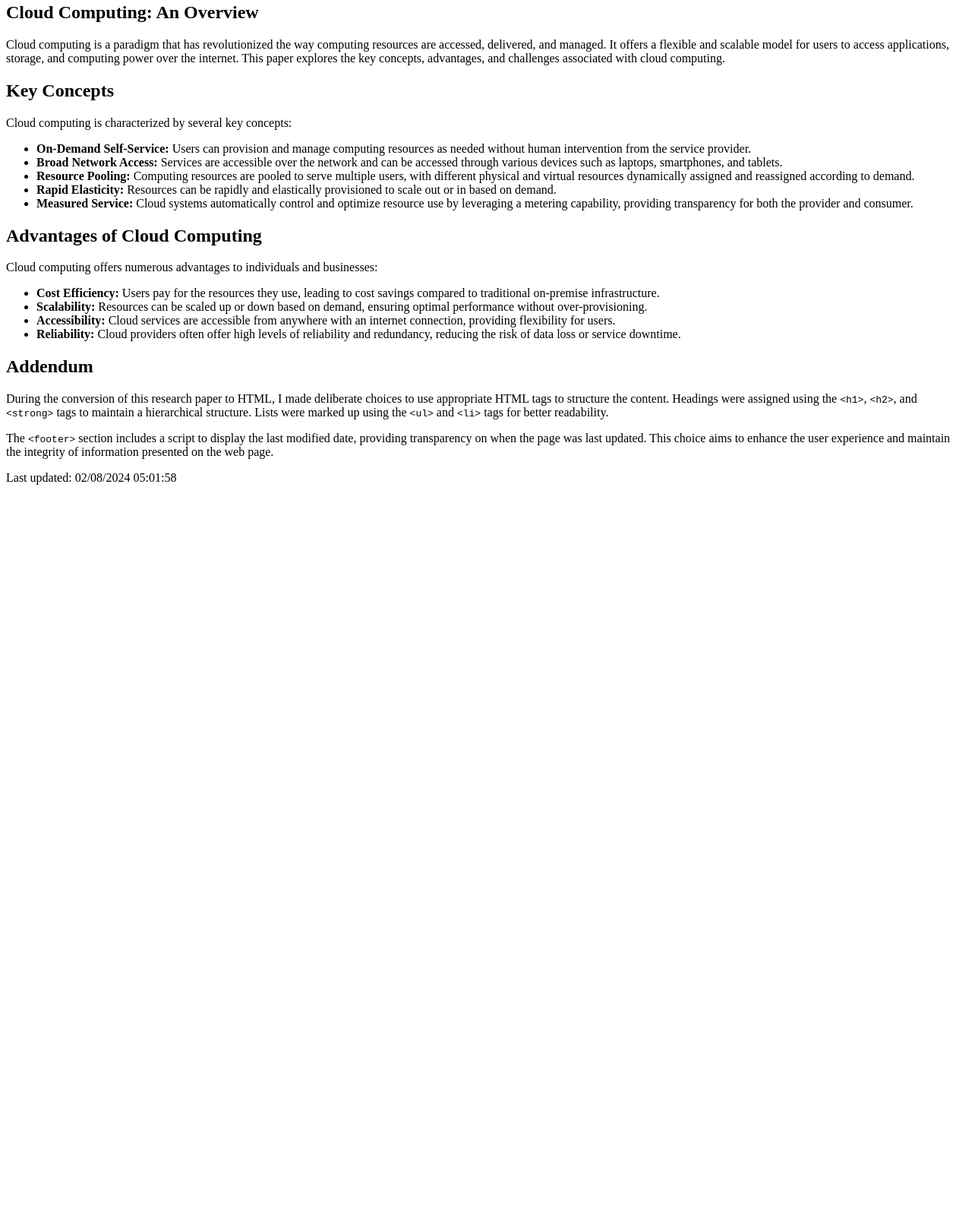
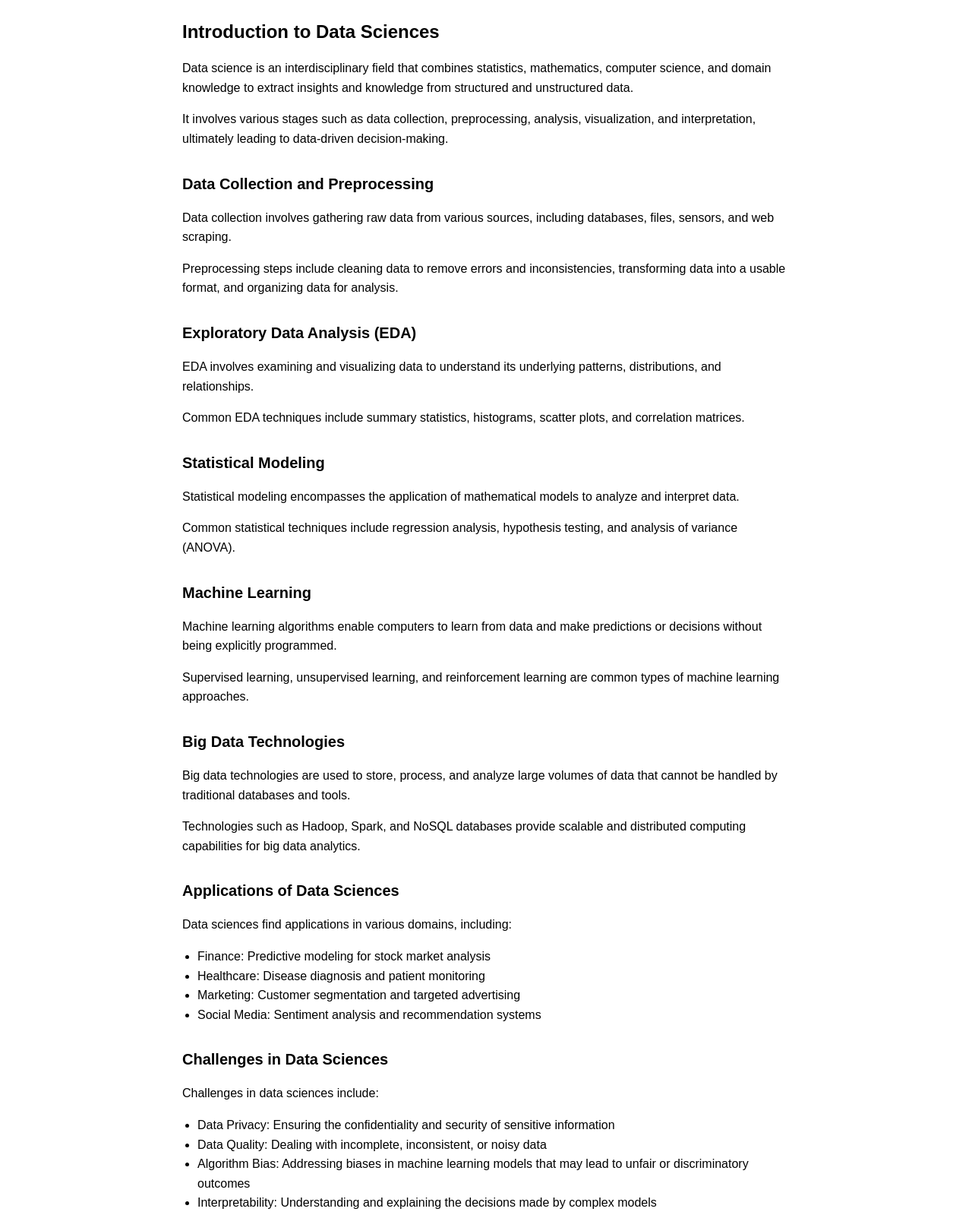
Before and after one commit to Aneesshaikk02/ITC505-lab-2, a plain HTML site: page index.html in a window 1280 px wide. Shown: the part 17-1616 px from the top of the page at 76% size. Before the commit the page ends 800 px from the top, so only its background shows below. Drawn offline with Linux system fonts and the light colour scheme.

Commit message:
Index.html

```diff
--- a/index.html
+++ b/index.html
@@ -3,57 +3,124 @@
 <head>
     <meta charset="UTF-8">
     <meta name="viewport" content="width=device-width, initial-scale=1.0">
-    <title>Lab 2 - ITC505</title>
+    <title>Research Paper on Data Sciences</title>
+    <style>
+        body {
+            font-family: Arial, sans-serif;
+            line-height: 1.6;
+            margin: 0 auto;
+            max-width: 800px;
+            padding: 20px;
+        }
+        article {
+            margin-bottom: 30px;
+        }
+        h1 {
+            font-size: 24px;
+            margin-bottom: 10px;
+        }
+        h2 {
+            font-size: 20px;
+            margin-bottom: 10px;
+        }
+        p {
+            margin-bottom: 10px;
+        }
+        ul {
+            margin-bottom: 10px;
+            padding-left: 20px;
+        }
+        footer {
+            margin-top: 30px;
+            text-align: center;
+            color: #666;
+        }
+    </style>
 </head>
 <body>
 
+    <!-- Introduction -->
     <article>
-        <h1>Cloud Computing: An Overview</h1>
-
-        <p>Cloud computing is a paradigm that has revolutionized the way computing resources are accessed, delivered, and managed. It offers a flexible and scalable model for users to access applications, storage, and computing power over the internet. This paper explores the key concepts, advantages, and challenges associated with cloud computing.</p>
-
-        <h2>Key Concepts</h2>
-
-        <p>Cloud computing is characterized by several key concepts:</p>
-
-        <ul>
-            <li><strong>On-Demand Self-Service:</strong> Users can provision and manage computing resources as needed without human intervention from the service provider.</li>
-            <li><strong>Broad Network Access:</strong> Services are accessible over the network and can be accessed through various devices such as laptops, smartphones, and tablets.</li>
-            <li><strong>Resource Pooling:</strong> Computing resources are pooled to serve multiple users, with different physical and virtual resources dynamically assigned and reassigned according to demand.</li>
-            <li><strong>Rapid Elasticity:</strong> Resources can be rapidly and elastically provisioned to scale out or in based on demand.</li>
-            <li><strong>Measured Service:</strong> Cloud systems automatically control and optimize resource use by leveraging a metering capability, providing transparency for both the provider and consumer.</li>
-        </ul>
-
-        <h2>Advantages of Cloud Computing</h2>
-
-        <p>Cloud computing offers numerous advantages to individuals and businesses:</p>
-
-        <ul>
-            <li><strong>Cost Efficiency:</strong> Users pay for the resources they use, leading to cost savings compared to traditional on-premise infrastructure.</li>
-            <li><strong>Scalability:</strong> Resources can be scaled up or down based on demand, ensuring optimal performance without over-provisioning.</li>
-            <li><strong>Accessibility:</strong> Cloud services are accessible from anywhere with an internet connection, providing flexibility for users.</li>
-            <li><strong>Reliability:</strong> Cloud providers often offer high levels of reliability and redundancy, reducing the risk of data loss or service downtime.</li>
-        </ul>
-
+        <h1>Introduction to Data Sciences</h1>
+        <p>Data science is an interdisciplinary field that combines statistics, mathematics, computer science, and domain knowledge to extract insights and knowledge from structured and unstructured data.</p>
+        <p>It involves various stages such as data collection, preprocessing, analysis, visualization, and interpretation, ultimately leading to data-driven decision-making.</p>
     </article>
 
+    <!-- Data Collection -->
+    <article>
+        <h2>Data Collection and Preprocessing</h2>
+        <p>Data collection involves gathering raw data from various sources, including databases, files, sensors, and web scraping.</p>
+        <p>Preprocessing steps include cleaning data to remove errors and inconsistencies, transforming data into a usable format, and organizing data for analysis.</p>
+    </article>
+
+    <!-- Exploratory Data Analysis -->
+    <article>
+        <h2>Exploratory Data Analysis (EDA)</h2>
+        <p>EDA involves examining and visualizing data to understand its underlying patterns, distributions, and relationships.</p>
+        <p>Common EDA techniques include summary statistics, histograms, scatter plots, and correlation matrices.</p>
+    </article>
+
+    <!-- Statistical Modeling -->
+    <article>
+        <h2>Statistical Modeling</h2>
+        <p>Statistical modeling encompasses the application of mathematical models to analyze and interpret data.</p>
+        <p>Common statistical techniques include regression analysis, hypothesis testing, and analysis of variance (ANOVA).</p>
+    </article>
+
+    <!-- Machine Learning -->
+    <article>
+        <h2>Machine Learning</h2>
+        <p>Machine learning algorithms enable computers to learn from data and make predictions or decisions without being explicitly programmed.</p>
+        <p>Supervised learning, unsupervised learning, and reinforcement learning are common types of machine learning approaches.</p>
+    </article>
+
+    <!-- Big Data Technologies -->
+    <article>
+        <h2>Big Data Technologies</h2>
+        <p>Big data technologies are used to store, process, and analyze large volumes of data that cannot be handled by traditional databases and tools.</p>
+        <p>Technologies such as Hadoop, Spark, and NoSQL databases provide scalable and distributed computing capabilities for big data analytics.</p>
+    </article>
+
+    <!-- Applications -->
+    <article>
+        <h2>Applications of Data Sciences</h2>
+        <p>Data sciences find applications in various domains, including:</p>
+        <ul>
+            <li>Finance: Predictive modeling for stock market analysis</li>
+            <li>Healthcare: Disease diagnosis and patient monitoring</li>
+            <li>Marketing: Customer segmentation and targeted advertising</li>
+            <li>Social Media: Sentiment analysis and recommendation systems</li>
+        </ul>
+    </article>
+
+    <!-- Challenges -->
+    <article>
+        <h2>Challenges in Data Sciences</h2>
+        <p>Challenges in data sciences include:</p>
+        <ul>
+            <li>Data Privacy: Ensuring the confidentiality and security of sensitive information</li>
+            <li>Data Quality: Dealing with incomplete, inconsistent, or noisy data</li>
+            <li>Algorithm Bias: Addressing biases in machine learning models that may lead to unfair or discriminatory outcomes</li>
+            <li>Interpretability: Understanding and explaining the decisions made by complex models</li>
+        </ul>
+    </article>
+
+    <!-- Addendum -->
     <article>
         <h2>Addendum</h2>
+        <p>During the conversion of this paper to HTML, careful consideration was given to the selection of appropriate HTML tags to ensure clarity and accessibility of the content.</p>
+        <p>Structural elements such as headings, paragraphs, lists, and semantic tags were utilized effectively to organize the information and improve readability.</p>
+        <p>Additionally, the inclusion of CSS styles enhances the presentation of the content and improves the overall user experience.</p>
+    </article>
 
-        <p>During the conversion of this research paper to HTML, I made deliberate choices to use appropriate HTML tags to structure the content. Headings were assigned using the <code>&lt;h1&gt;</code>, <code>&lt;h2&gt;</code>, and <code>&lt;strong&gt;</code> tags to maintain a hierarchical structure. Lists were marked up using the <code>&lt;ul&gt;</code> and <code>&lt;li&gt;</code> tags for better readability.</p>
-
-        <p>The <code>&lt;footer&gt;</code> section includes a script to display the last modified date, providing transparency on when the page was last updated. This choice aims to enhance the user experience and maintain the integrity of information presented on the web page.</p>
-
+    <!-- Footer -->
     <footer>
-            <p>Last updated:
-                <span id="lastModified"></span>
-            </p>
+        <p>Last updated: <span id="lastModified"></span></p>
     </footer>
     <script type="text/javascript">
         var x = document.lastModified;
         document.getElementById('lastModified').textContent = x;
     </script>
-    </article>
 
 </body>
 </html>
```
Lines whose indentation alone changed are shown as unchanged.
